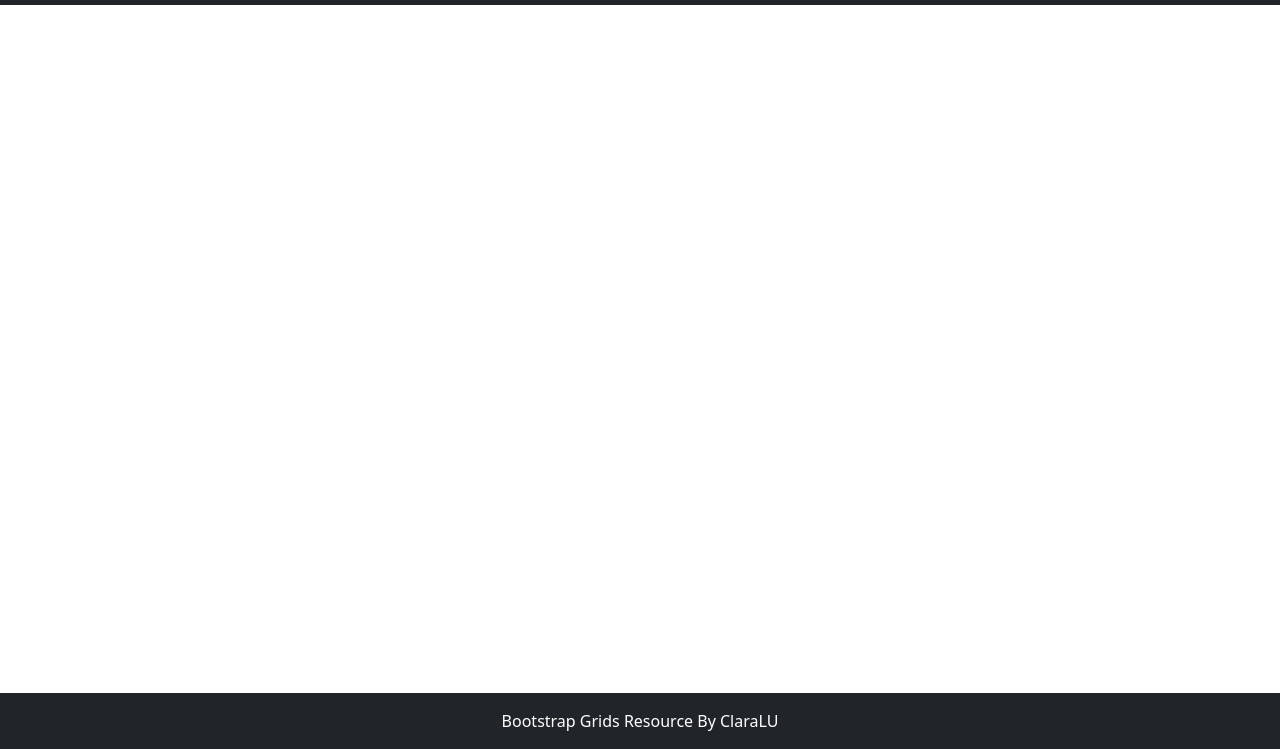
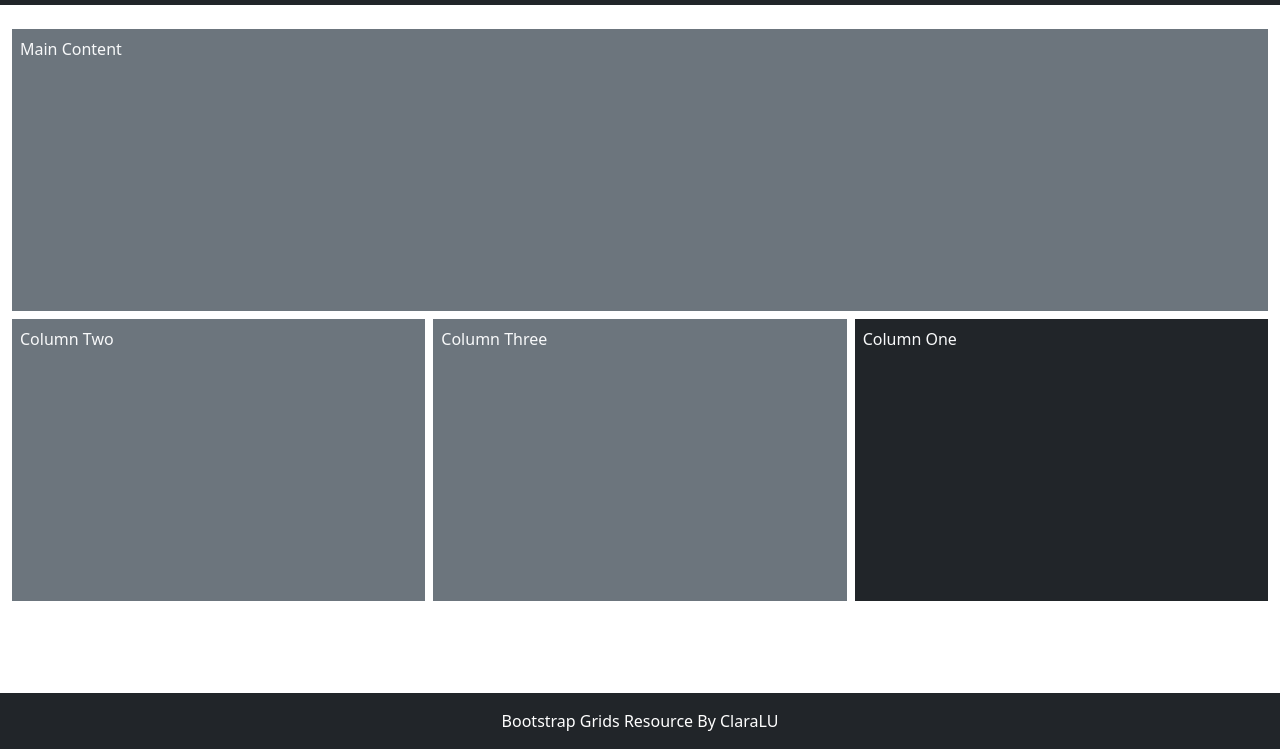
Before and after one commit to ClaraLopezUribe/Bootstrap-Grids-Resource, a plain HTML site: page grid8.html in a window 1280 px wide. Shown: the part 51-800 px from the top of the page. Drawn offline with nearby package versions, Linux system fonts and the light colour scheme; a web font is replaced by a local one.

Commit message:
Grid 8
1 row 4 columns

```diff
--- a/css/site.css
+++ b/css/site.css
@@ -13,7 +13,7 @@ body>main {
 }
 
 main>.container {
-    padding: 60px 15px 0;
+    padding: 60px 20px 0;
     margin-bottom: 5rem;
 }
 
--- a/grid8.html
+++ b/grid8.html
@@ -62,10 +62,26 @@
 </nav>
 
     <main class="flex-shrink-0">
-       <div class="container">
+       <div class="container-fluid h-100 minHeight">
+            <div class="row row-cols-1 row-cols-md-2 g-2 h-100">
+                <div class="col col-md-12">
+                    <div class="bg-secondary text-light h-100 p-2">Main Content</div>
+                </div>
+                <div class="col col-md-4 order-last">
+                    <div class="bg-dark text-light h-100 p-2">Column One</div>
+                </div>
+                <div class="col col-md-4">
+                    <div class="bg-secondary text-light h-100 p-2">Column Two</div>
+                </div>
+                <div class="col col-md-4">
+                    <div class="bg-secondary text-light h-100 p-2">Column Three</div>
+                </div>
+            </div>
+
 
        </div>
     </main>
+
     <footer class="footer mt-auto py-3 bg-dark sticky-footer">
         <div class="container-fluid text-center">
             <span class="text-white">Bootstrap Grids Resource By ClaraLU</span>
```
